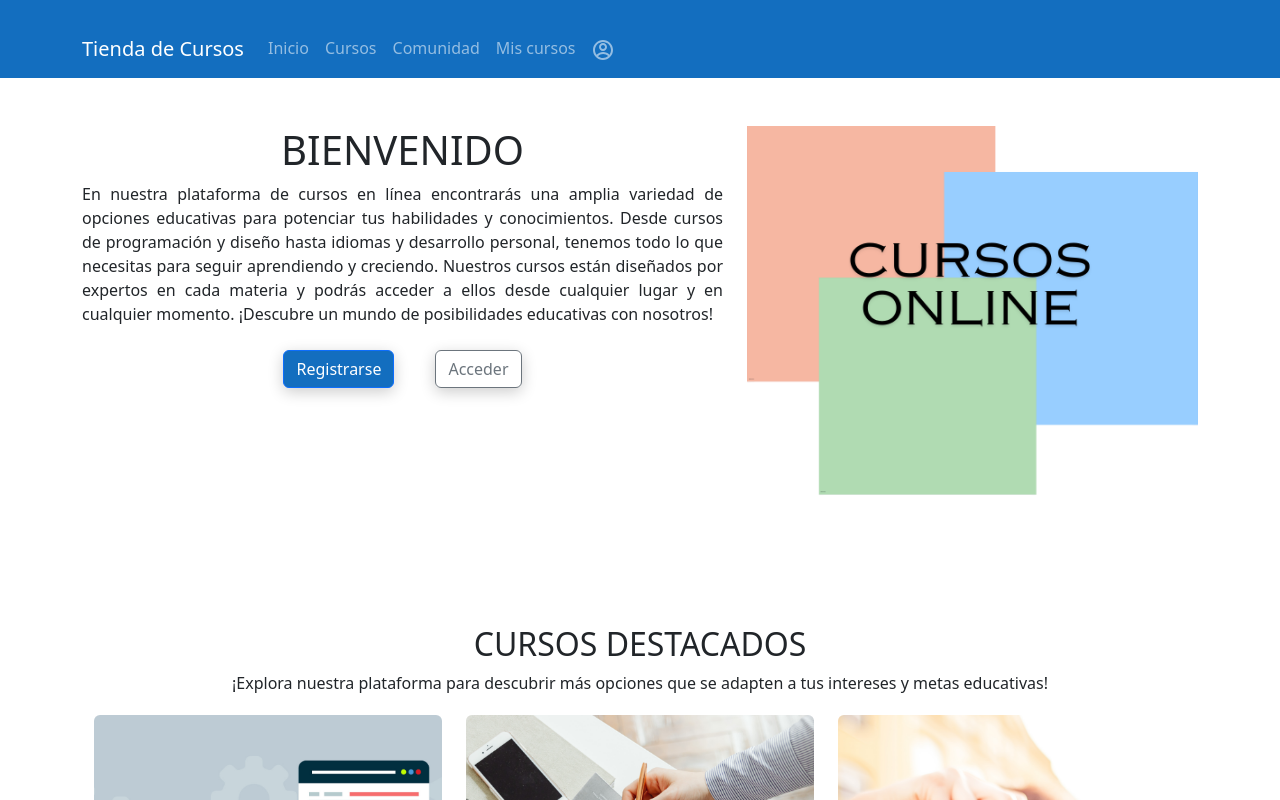
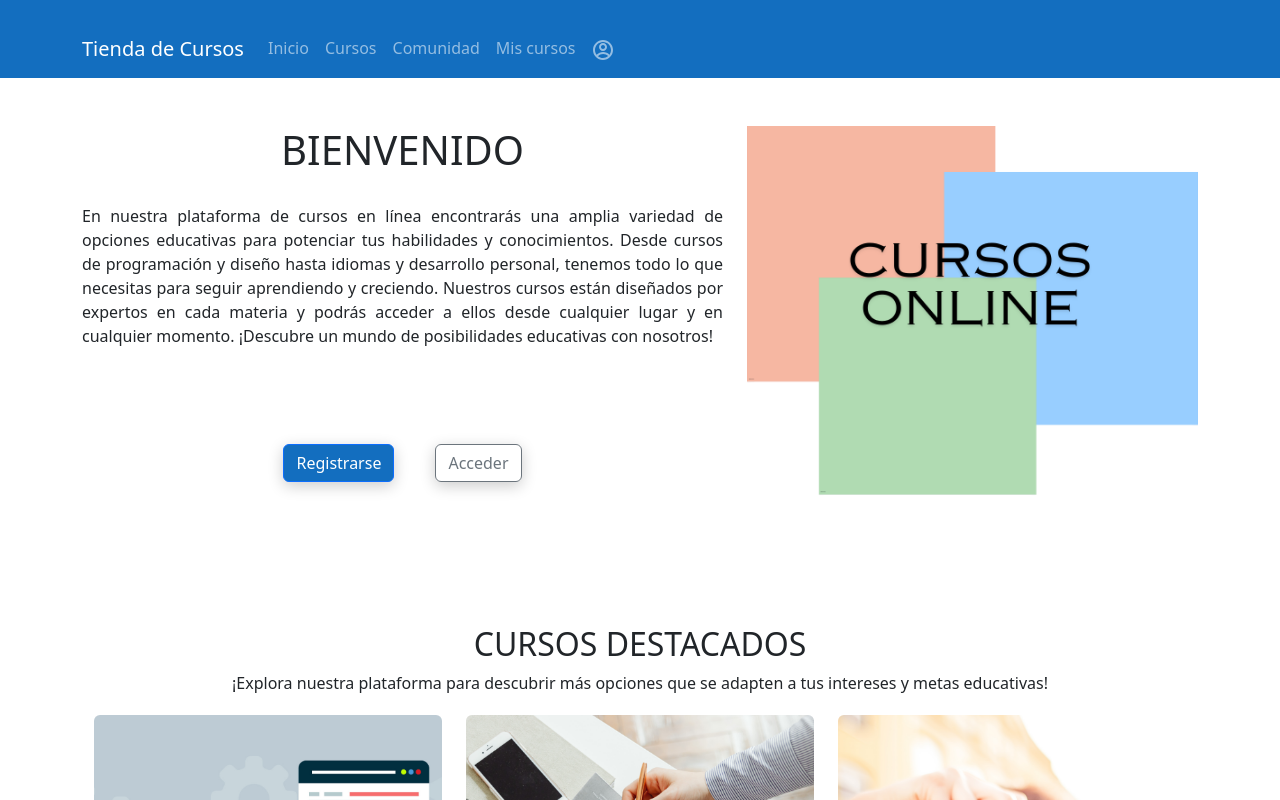
Before and after one commit to DamGM/TIENDA_CURSOS_FRONT, a React (Create React App) app: page / in a window 1280 px wide. Shown: the top 800 px of the page. Built offline with nearby package versions, Linux system fonts and the light colour scheme.

Commit message:
app.css modificado

```diff
--- a/src/App.css
+++ b/src/App.css
@@ -10,6 +10,7 @@
 
 .text-justify{
   text-align: justify;
+  margin-top:30px;
 }
 
 img {
@@ -20,7 +21,7 @@ img {
   display: flex;
   justify-content: center;
   gap: 25px;
-  margin-top: 20px;
+  margin-top: 15%;
 }
 
 .button {
```
